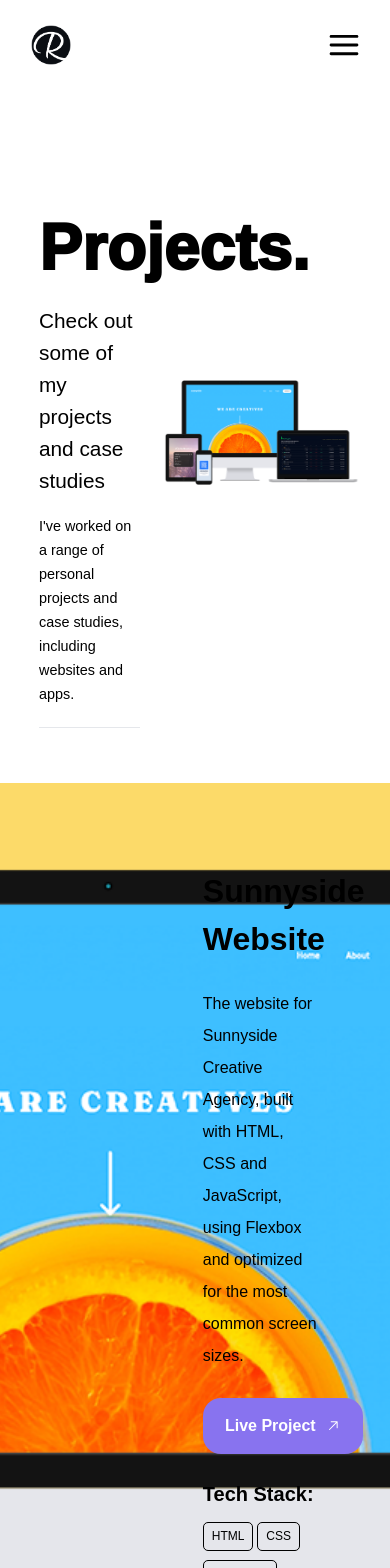
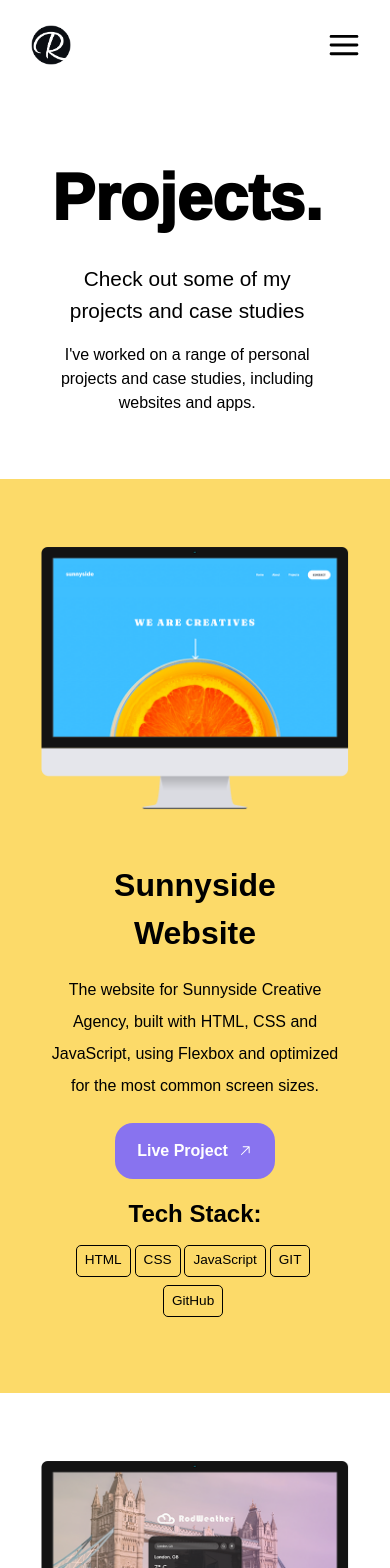
Before and after one commit to rodrigodelascio/rod-current-folio, a React (Create React App) app: page /projects in a window 390 px wide. Shown: the top 1568 px of the page. Built offline with nearby package versions, Linux system fonts and the light colour scheme.

Commit message:
media queries applied

```diff
--- a/src/components/projectspage/projectsHero/ProjectsHero.js
+++ b/src/components/projectspage/projectsHero/ProjectsHero.js
@@ -16,7 +16,6 @@
             I've worked on a range of personal projects and case studies,
             including websites and apps.
           </p>
-          <hr />
         </div>
         <div className={styles["projects-hero-image-wrapper"]}>
           <img
--- a/src/components/projectspage/projectsHero/ProjectsHero.module.css
+++ b/src/components/projectspage/projectsHero/ProjectsHero.module.css
@@ -55,3 +55,66 @@
 .projects-hero-image-wrapper img {
   object-fit: cover;
 }
+
+/* Media Queries */
+
+@media screen and (max-width: 1200px) {
+  .projects-hero-text-wrapper h2 {
+    font-size: 1.2rem;
+  }
+}
+
+@media screen and (max-width: 992px) {
+  .projects-hero-text-wrapper h1 {
+    font-size: 3.5rem;
+    padding-top: 2vh;
+  }
+
+  .projects-hero-text-wrapper h2 {
+    font-size: 1.1rem;
+    line-height: 1.6rem;
+  }
+
+  .projects-hero-text-wrapper p {
+    font-size: 0.8rem;
+    line-height: 1.3rem;
+    padding-top: 2vh;
+  }
+}
+
+@media screen and (max-width: 768px) {
+  .projects-page-container {
+    padding-top: 2vh;
+  }
+
+  .projects-hero-container {
+    flex-direction: column;
+    min-height: 45vh;
+  }
+
+  .projects-hero-text-wrapper {
+    width: 80vw;
+    text-align: center;
+  }
+
+  .projects-hero-text-wrapper h1 {
+    font-size: 4rem;
+    padding-top: 2vh;
+  }
+
+  .projects-hero-text-wrapper h2 {
+    font-size: 1.3rem;
+    line-height: 2rem;
+    padding-top: 2vh;
+  }
+
+  .projects-hero-text-wrapper p {
+    font-size: 1rem;
+    line-height: 1.5rem;
+    padding-top: 2vh;
+  }
+
+  .projects-hero-image-wrapper {
+    display: none;
+  }
+}
--- a/src/components/projectspage/projectsShowcase/ProjectsShowcase.js
+++ b/src/components/projectspage/projectsShowcase/ProjectsShowcase.js
@@ -11,7 +11,11 @@
       <div className={styles["projects-showcase-container-odd"]}>
         <div className={styles["project-wrapper"]}>
           <div className={styles["project-image-wrapper"]}>
-            <img src={sunnysideMac} alt="imac screen with sunnyside website" />
+            <img
+              src={sunnysideMac}
+              alt="imac screen with sunnyside website"
+              className={styles["project-image"]}
+            />
           </div>
           <div className={styles["project-description-wrapper"]}>
             <h3>Sunnyside Website</h3>
@@ -43,7 +47,11 @@
       <div className={styles["projects-showcase-container-even"]}>
         <div className={styles["project-wrapper"]}>
           <div className={styles["project-image-wrapper"]}>
-            <img src={rodweatherMac} alt="imac screen with rodweather app" />
+            <img
+              src={rodweatherMac}
+              alt="imac screen with rodweather app"
+              className={styles["project-image"]}
+            />
           </div>
           <div className={styles["project-description-wrapper"]}>
             <h3>RodWeather App</h3>
@@ -78,7 +86,11 @@
       <div className={styles["projects-showcase-container-odd"]}>
         <div className={styles["project-wrapper"]}>
           <div className={styles["project-image-wrapper"]}>
-            <img src={rodKryptoMac} alt="imac screen with rodkrypto app" />
+            <img
+              src={rodKryptoMac}
+              alt="imac screen with rodkrypto app"
+              className={styles["project-image"]}
+            />
           </div>
           <div className={styles["project-description-wrapper"]}>
             <h3>RodKrypto App</h3>
--- a/src/components/projectspage/projectsShowcase/ProjectsShowcase.module.css
+++ b/src/components/projectspage/projectsShowcase/ProjectsShowcase.module.css
@@ -27,18 +27,16 @@
 
 .project-image-wrapper {
   width: 40vw;
-  display: flex;
-  justify-content: center;
+  align-self: center;
 }
 
-.project-image-wrapper img {
-  width: 30vw;
-  object-fit: cover;
-  overflow: visible;
+.project-image {
+  width: 100%;
+  height: auto;
 }
 
 .project-description-wrapper {
-  width: 40vw;
+  width: 38vw;
   display: flex;
   flex-direction: column;
   justify-content: center;
@@ -51,20 +49,20 @@
 }
 
 .project-description-wrapper h3 {
-  font-size: 2rem;
+  font-size: 1.75rem;
   font-weight: 900;
 }
 
 .project-description-wrapper p {
   font-size: 1rem;
   font-weight: 300;
-  line-height: 2rem;
-  margin-top: 3vh;
-  width: 30vw;
+  line-height: 1.75rem;
+  margin-top: 2.5vh;
+  width: 35vw;
 }
 
 .project-description-wrapper button {
-  margin-top: 3vh;
+  margin-top: 2.5vh;
   background: #8873ef;
   color: #fff;
   padding: 0.9rem 1.1rem;
@@ -85,7 +83,7 @@
 }
 
 .project-description-wrapper h5 {
-  margin-top: 3vh;
+  margin-top: 2.5vh;
   font-size: 1.25rem;
   font-weight: 600;
 }
@@ -94,7 +92,7 @@
   display: flex;
   flex-direction: row;
   flex-wrap: wrap;
-  width: 30vw;
+  width: 35vw;
   margin-top: 1.5vh;
 }
 
@@ -108,3 +106,99 @@
   font-size: 0.75rem;
   font-weight: 500;
 }
+
+/* Media Queries */
+
+@media screen and (max-width: 1200px) {
+  .project-description-wrapper h3 {
+    font-size: 1.5rem;
+  }
+
+  .project-description-wrapper p {
+    font-size: 0.9rem;
+    line-height: 1.5rem;
+    margin-top: 2vh;
+  }
+
+  .project-description-wrapper button {
+    margin-top: 2vh;
+    font-size: 0.9rem;
+    width: 9rem;
+    height: 3rem;
+  }
+
+  .project-description-wrapper h5 {
+    margin-top: 2vh;
+    font-size: 1rem;
+  }
+
+  .tech-stack-wrapper {
+    margin-top: 1vh;
+  }
+
+  .tech-stack-wrapper h6 {
+    padding: 0.2rem 0.4rem;
+    font-size: 0.7rem;
+  }
+}
+
+@media screen and (max-width: 768px) {
+  .projects-showcase-container-odd,
+  .projects-showcase-container-even {
+    padding: 8vh 4vw;
+    flex-direction: column;
+    align-items: center;
+  }
+
+  .project-wrapper {
+    margin: 0;
+    flex-direction: column;
+    align-items: center;
+  }
+
+  .project-image-wrapper {
+    width: 80vw;
+    margin-bottom: 6vh;
+  }
+
+  .project-description-wrapper {
+    width: 70vw;
+    align-items: center;
+    margin-bottom: 0;
+  }
+
+  .project-description-wrapper h3 {
+    font-size: 2rem;
+    text-align: center;
+  }
+
+  .project-description-wrapper p {
+    font-size: 1rem;
+    line-height: 2rem;
+    width: 75vw;
+    text-align: center;
+  }
+
+  .project-description-wrapper button {
+    margin-top: 2.5vh;
+    padding: 0.9rem 1.1rem;
+    font-size: 1rem;
+    width: 10rem;
+    height: 3.5rem;
+  }
+
+  .project-description-wrapper h5 {
+    font-size: 1.5rem;
+  }
+
+  .tech-stack-wrapper {
+    width: 75vw;
+    margin-top: 1.5vh;
+    justify-content: center;
+  }
+
+  .tech-stack-wrapper h6 {
+    padding: 0.3rem 0.5rem;
+    font-size: 0.85rem;
+  }
+}
```
